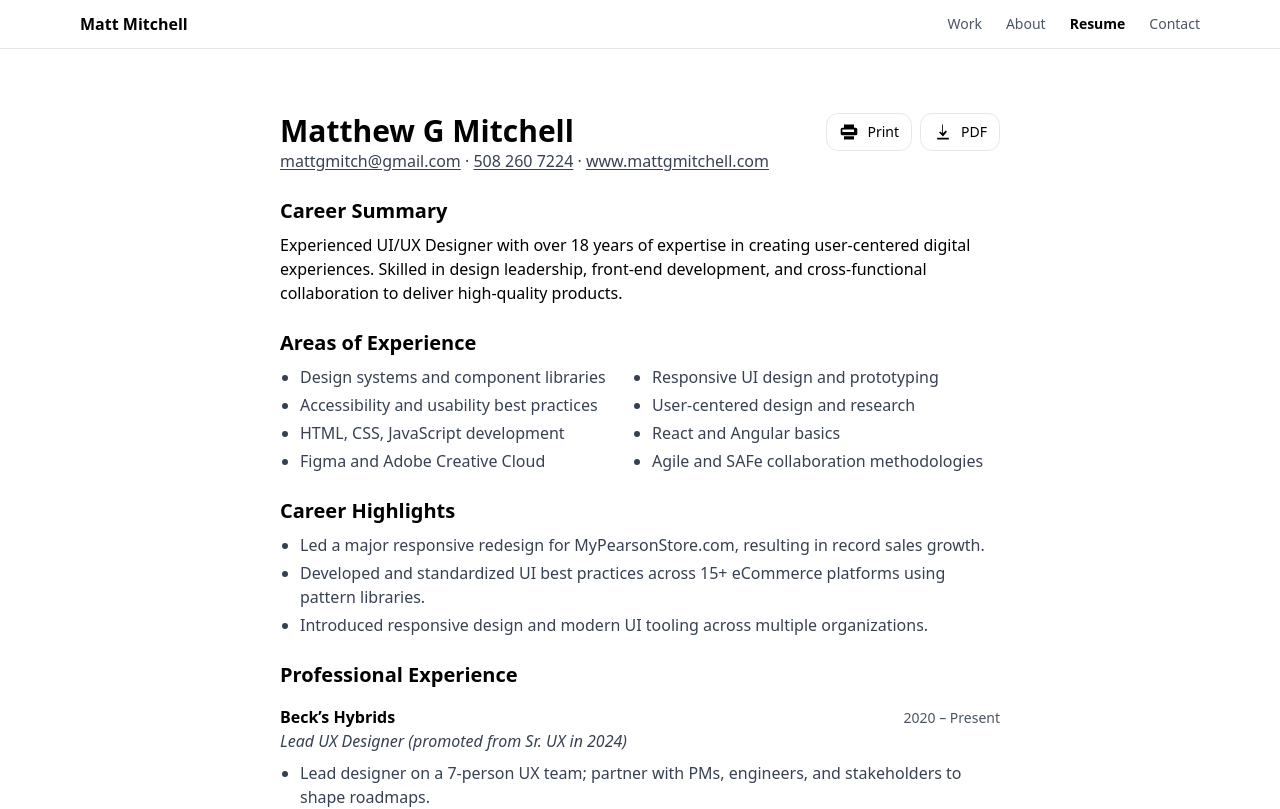
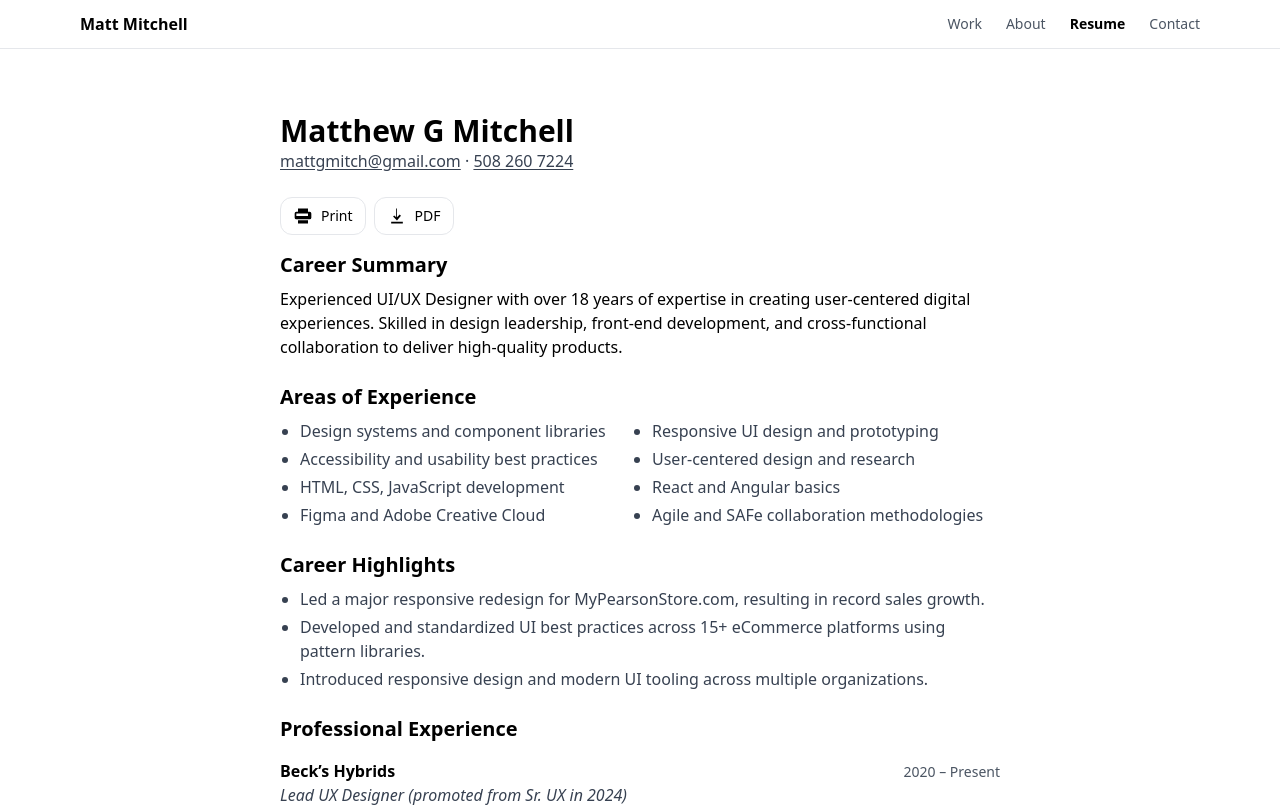
Before and after one commit to mattmitchell100/portfolio-2025, a React (Vite) app: page /resume in a window 1280 px wide. Shown: the top 809 px of the page. Built offline with nearby package versions, Linux system fonts and the light colour scheme.

Commit message:
updating about and resume

```diff
--- a/src/pages/About.jsx
+++ b/src/pages/About.jsx
@@ -11,7 +11,7 @@ export default function About() {
         alt="Matt"
         className="rounded-full shadow-lg w-40 h-40 md:w-48 md:h-48 mx-auto mb-8"
       />
-      <div className="max-w-2xl mx-auto mb-12 text-center md:text-left">
+      <div className="max-w-2xl mx-auto mb-12 md:text-left">
         <p className="text-lg text-gray-700 mb-8">
           Hi, I’m Matt, a UX designer who’s been crafting digital experiences for nearly two decades. I’ve always believed design is less about pixels and more about people. That belief has guided me from my early days building e-commerce platforms to my current role leading a team of designers at Beck’s, where I get to mentor, collaborate, and help shape products that actually make a difference.
         </p>
--- a/src/pages/Resume.jsx
+++ b/src/pages/Resume.jsx
@@ -16,19 +16,19 @@ export default function Resume() {
       </style>
       <section className="py-16 px-6 max-w-3xl mx-auto">
         <div className="flex items-start justify-between gap-4 mb-6">
-          <div>
+          <div className="flex-1 w-full sm:w-auto">
             <h1 className="text-3xl font-bold">Matthew G Mitchell</h1>
-            <p className="text-gray-700">
+            <div className="text-gray-700">
               <a className="underline underline-offset-2" href="mailto:mattgmitch@gmail.com">mattgmitch@gmail.com</a>
               {' '}·{' '}
               <a className="underline underline-offset-2" href="tel:+15082607224">508 260 7224</a>
-              {' '}·{' '}
-              <a className="underline underline-offset-2" href="https://www.mattgmitchell.com" target="_blank" rel="noreferrer">www.mattgmitchell.com</a>
-            </p>
+              {/* {' '}·{' '} */}
+              {/* <a className="underline underline-offset-2" href="https://www.mattgmitchell.com" target="_blank" rel="noreferrer">www.mattgmitchell.com</a> */}
+            </div>
+          </div>
         </div>
 
-          {/* Actions: print + download */}
-          <div className="shrink-0 flex items-center gap-2 print:hidden" aria-label="Resume actions">
+        <div className="mt-4 mb-4 sm:mt-0 flex items-center gap-2 print:hidden" aria-label="Resume actions">
           <button
             type="button"
             onClick={() => window.print()}
@@ -51,7 +51,6 @@ export default function Resume() {
             <svg xmlns="http://www.w3.org/2000/svg" viewBox="0 0 24 24" fill="currentColor" className="h-5 w-5"><path d="M12 3v10.586l3.293-3.293 1.414 1.414L12 17.414l-4.707-4.707 1.414-1.414L11 13.586V3h1zM5 19h14v2H5z"/></svg>
             <span className="text-sm">PDF</span>
           </a>
-          </div>
         </div>
 
         {/* Summary */}
```
Lines whose indentation alone changed are shown as unchanged.
